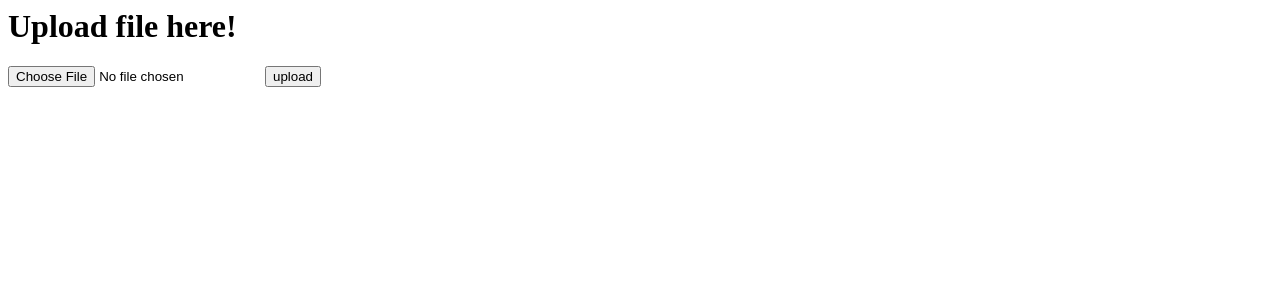
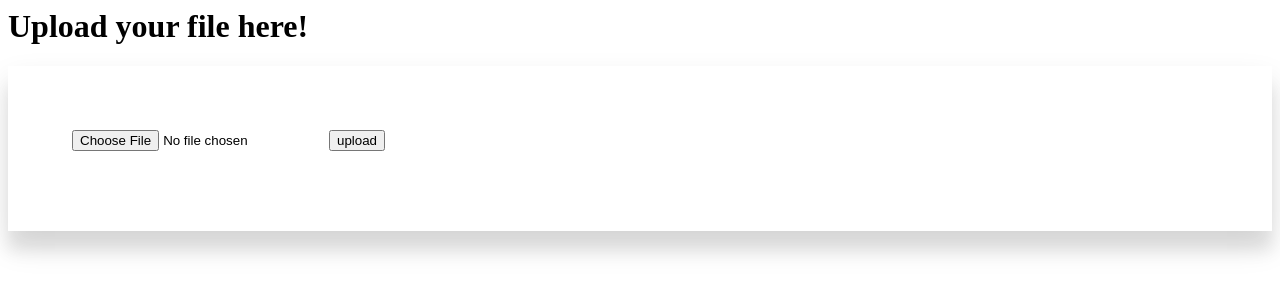
Before and after one commit to nandy2013/express-fileupload-node-example, a website: page index.html in a window 1280 px wide. Drawn offline with Linux system fonts and the light colour scheme.

Commit message:
git ignore

```diff
--- a/index.html
+++ b/index.html
@@ -1,6 +1,16 @@
-<h1>Upload file here!</h1>
+<div>
+  <h1 style="align-content: center">Upload your file here!</h1>
+</div>
+<div style=" background-color: white;
+              padding:64px;
+              display:flex;
+              align-items:flex-start;
+              justify-content: flex-start;
+              box-shadow:  0 15px 30px 0 rgba(0, 0, 0, 0.11), 0 20px 15px 0 rgba(0, 0, 0, 0.08);
+              box-sizing:border-box">
 
-<form method="post" enctype="multipart/form-data" action="/">
-  <input type="file" name="filename">
-  <input type="submit" value="upload">
-</form>
+  <form label="upload" method="post" enctype="multipart/form-data" action="/">
+    <input type="file" name="filename">
+    <input type="submit" value="upload">
+  </form>
+</div>
```
Also changed, not shown: app.js (+19 -0 lines), index.css (added, +7 -0 lines), package.json (+7 -2 lines), 2 other files.
